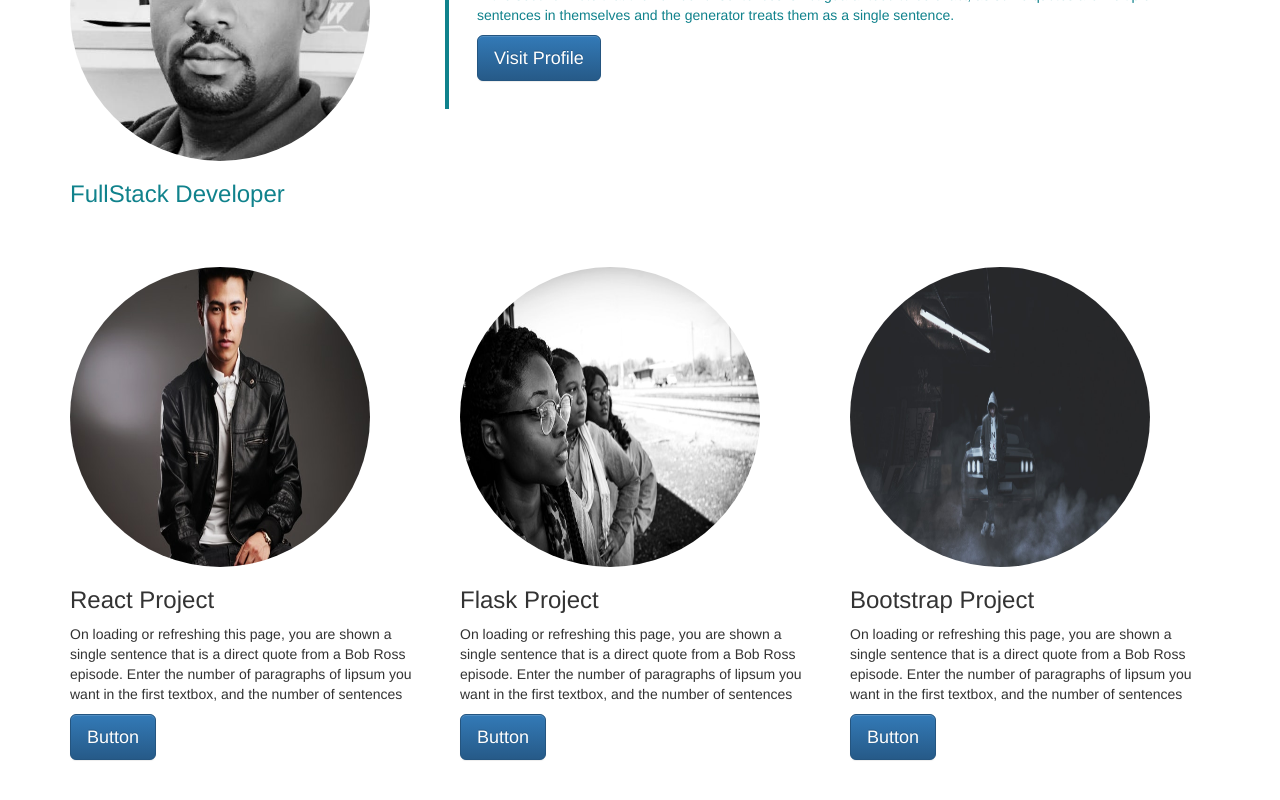
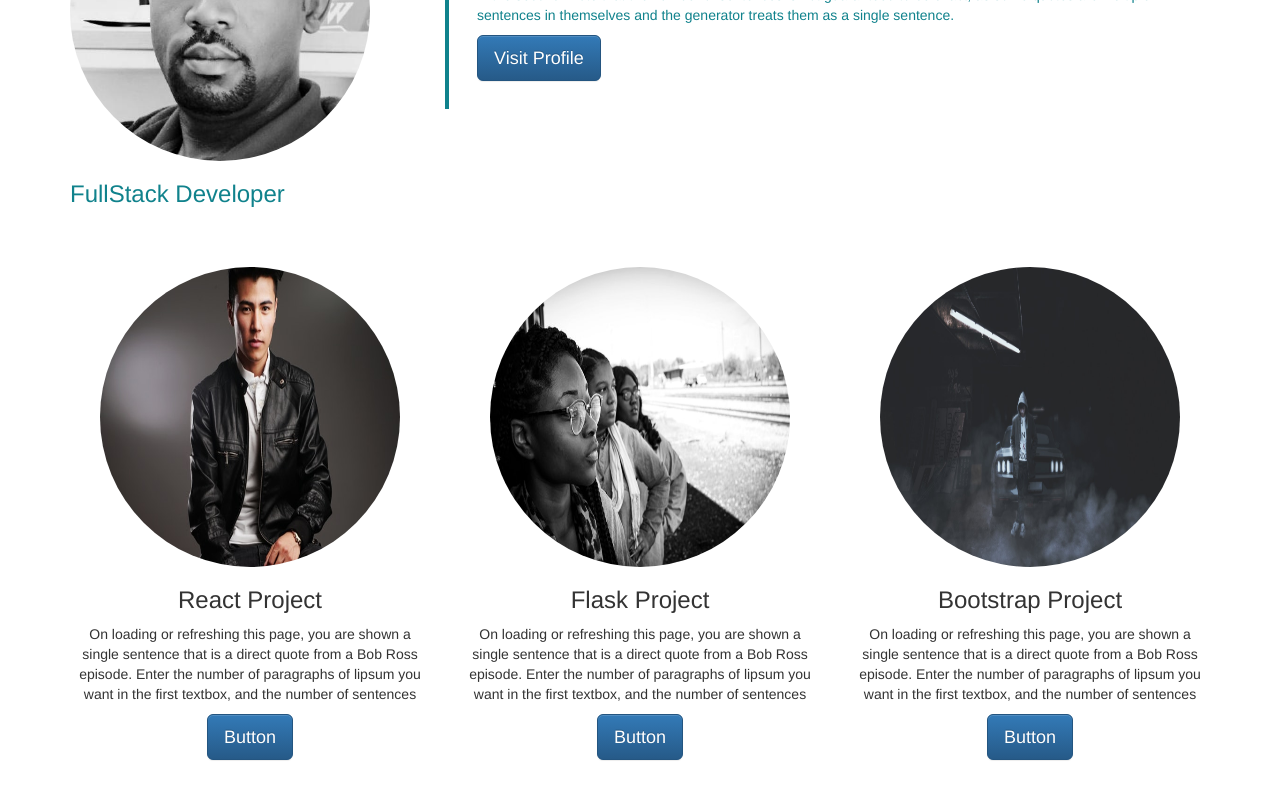
Before and after one commit to ohayamic/Contact-Card-App, a React (Create React App) app: page /home in a window 1280 px wide. Shown: the part 824-1624 px from the top of the page. Built offline with nearby package versions, Linux system fonts and the light colour scheme.

Commit message:
added styling to center-text on the 'Row' class

```diff
--- a/src/components/Projects.jsx
+++ b/src/components/Projects.jsx
@@ -6,7 +6,7 @@
   render() {
     return (
       <Grid>
-        <Row className="show-grid">
+        <Row className="show-grid text-center">
           <Col xs={12} sm={4} md={4}>
             <div style={{ marginBottom: 50 }}>
               <Image
```
